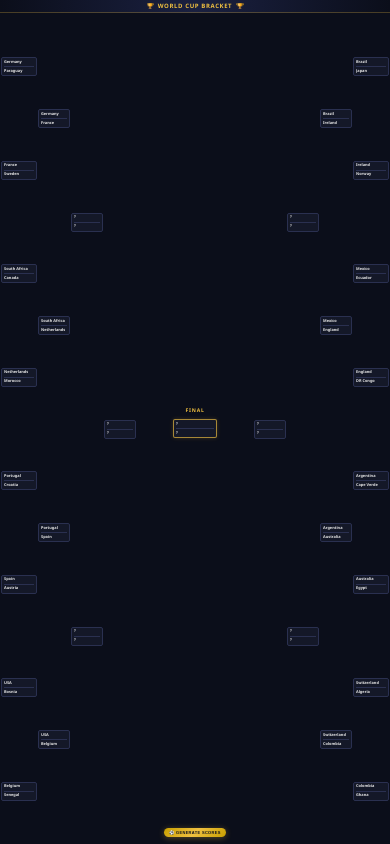
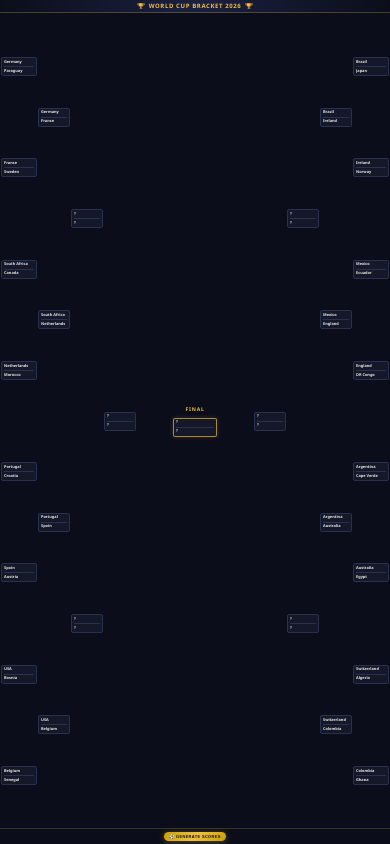
Before and after one commit to programmercintasunnah/wc2026-bracket, a React (Vite) app: page / in a window 390 px wide. Built offline with nearby package versions, Linux system fonts and the light colour scheme.

Commit message:
feat: add 2026 title, vertical scroll bracket, fixed bottom button, card spacing, responsive

```diff
--- a/src/App.css
+++ b/src/App.css
@@ -45,13 +45,20 @@ html, body, #root {
 }
 
 /* ─── BRACKET LAYOUT ─── */
+.bracket-scroll {
+  flex: 1;
+  overflow-y: auto;
+  overflow-x: hidden;
+  width: 100%;
+}
+
 .bracket {
   display: flex;
-  flex: 1;
   align-items: stretch;
-  overflow: hidden;
+  gap: 2px;
   padding: 4px 2px 2px;
-  gap: 2px;
+  min-height: 100%;
+  width: 100%;
 }
 
 .side {
@@ -75,6 +82,7 @@ html, body, #root {
   flex-direction: column;
   justify-content: space-around;
   align-items: center;
+  padding: 1px 0;
 }
 
 .round-col.r32 { width: clamp(58px, 12vw, 90px); }
@@ -86,6 +94,7 @@ html, body, #root {
   display: flex;
   align-items: center;
   width: 100%;
+  margin: 1px 0;
 }
 
 /* ─── MATCH CARD ─── */
@@ -164,7 +173,7 @@ html, body, #root {
   align-items: center;
   flex-shrink: 0;
   width: clamp(70px, 14vw, 110px);
-  padding: 4px 4px 10px;
+  padding: 4px;
 }
 
 .center-main {
@@ -234,13 +243,24 @@ html, body, #root {
   transform: scale(0.97);
 }
 
+/* ─── BOTTOM BAR ─── */
+.bottom-bar {
+  display: flex;
+  justify-content: center;
+  align-items: center;
+  flex-shrink: 0;
+  padding: 6px;
+  background: #0b0e1a;
+  border-top: 1px solid #f0c04033;
+}
+
 /* ─── MOBILE RESPONSIVE ─── */
 @media (max-width: 768px) {
   .round-col.r32 { width: clamp(36px, 12vw, 58px); }
   .round-col.r16,
   .round-col.qf,
   .round-col.sf { width: clamp(32px, 11vw, 52px); }
-  .center-col { width: clamp(48px, 14vw, 70px); padding: 4px 4px 8px; }
+  .center-col { width: clamp(48px, 14vw, 70px); padding: 4px; }
 
   .tname { font-size: clamp(4px, 1.1vw, 5.5px); }
   .score { font-size: clamp(4.5px, 1.2vw, 6px); }
@@ -254,6 +274,7 @@ html, body, #root {
   .champion-label { font-size: clamp(5px, 1vw, 7px); }
   .match-card.empty { min-height: 20px; }
   .team { padding: 1px 3px; min-height: 11px; }
+  .bottom-bar { padding: 4px; }
 }
 
 @media (max-width: 480px) {
@@ -264,7 +285,7 @@ html, body, #root {
   .round-col.r16,
   .round-col.qf,
   .round-col.sf { width: clamp(26px, 11vw, 32px); }
-  .center-col { width: clamp(36px, 14vw, 48px); padding: 2px 2px 6px; }
+  .center-col { width: clamp(36px, 14vw, 48px); padding: 2px; }
 
   .tname { font-size: clamp(3.5px, 1vw, 4px); }
   .score { font-size: clamp(3.5px, 1.1vw, 4.5px); }
@@ -285,14 +306,12 @@ html, body, #root {
   .team { padding: 1px 2px; min-height: 8px; gap: 1px; }
   .divider { margin: 0 2px; }
   .final-wrap .match-card { box-shadow: 0 0 4px #f0c04033; }
+  .bottom-bar { padding: 3px; }
 }
 
-/* Allow horizontal scroll on very small screens instead of clipping */
 @media (max-width: 600px) {
-  html, body, #root {
-    overflow-x: auto;
-  }
-  .bracket {
+  .bracket-scroll {
+    overflow-y: auto;
     overflow-x: auto;
   }
 }
--- a/src/App.jsx
+++ b/src/App.jsx
@@ -178,10 +178,11 @@ export default function App() {
     <div className="app">
       <div className="title-bar">
         <span className="trophy">🏆</span>
-        <h1>WORLD CUP BRACKET</h1>
+        <h1>WORLD CUP BRACKET 2026</h1>
         <span className="trophy">🏆</span>
       </div>
 
+      <div className="bracket-scroll">
         <div className="bracket">
           {/* LEFT SIDE */}
           <div className="side left">
@@ -191,7 +192,7 @@ export default function App() {
             <RoundCol matches={display.sfL} side="left" roundClass="sf" />
           </div>
 
-        {/* CENTER: Final + Button */}
+          {/* CENTER */}
           <div className="center-col">
             <div className="center-main">
               <div className="final-label">FINAL</div>
@@ -202,9 +203,6 @@ export default function App() {
                 <div className="champion-label">🥇 {display.final[0].winner}</div>
               )}
             </div>
-          <button className="gen-btn" onClick={handleGenerate}>
-            {generated ? "🔄 RE-GENERATE" : "⚽ GENERATE SCORES"}
-          </button>
           </div>
 
           {/* RIGHT SIDE */}
@@ -216,5 +214,12 @@ export default function App() {
           </div>
         </div>
       </div>
+
+      <div className="bottom-bar">
+        <button className="gen-btn" onClick={handleGenerate}>
+          {generated ? "🔄 RE-GENERATE" : "⚽ GENERATE SCORES"}
+        </button>
+      </div>
+    </div>
   );
 }
```
Lines whose indentation alone changed are shown as unchanged.
